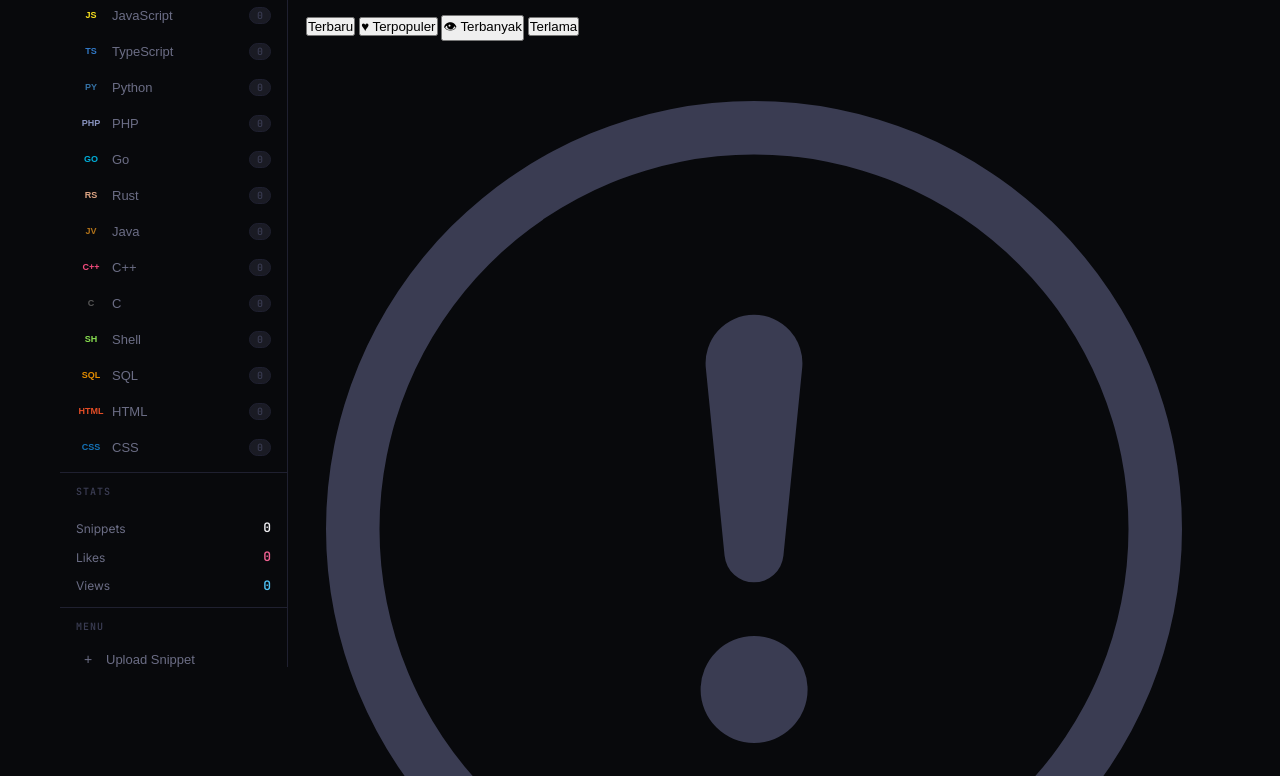
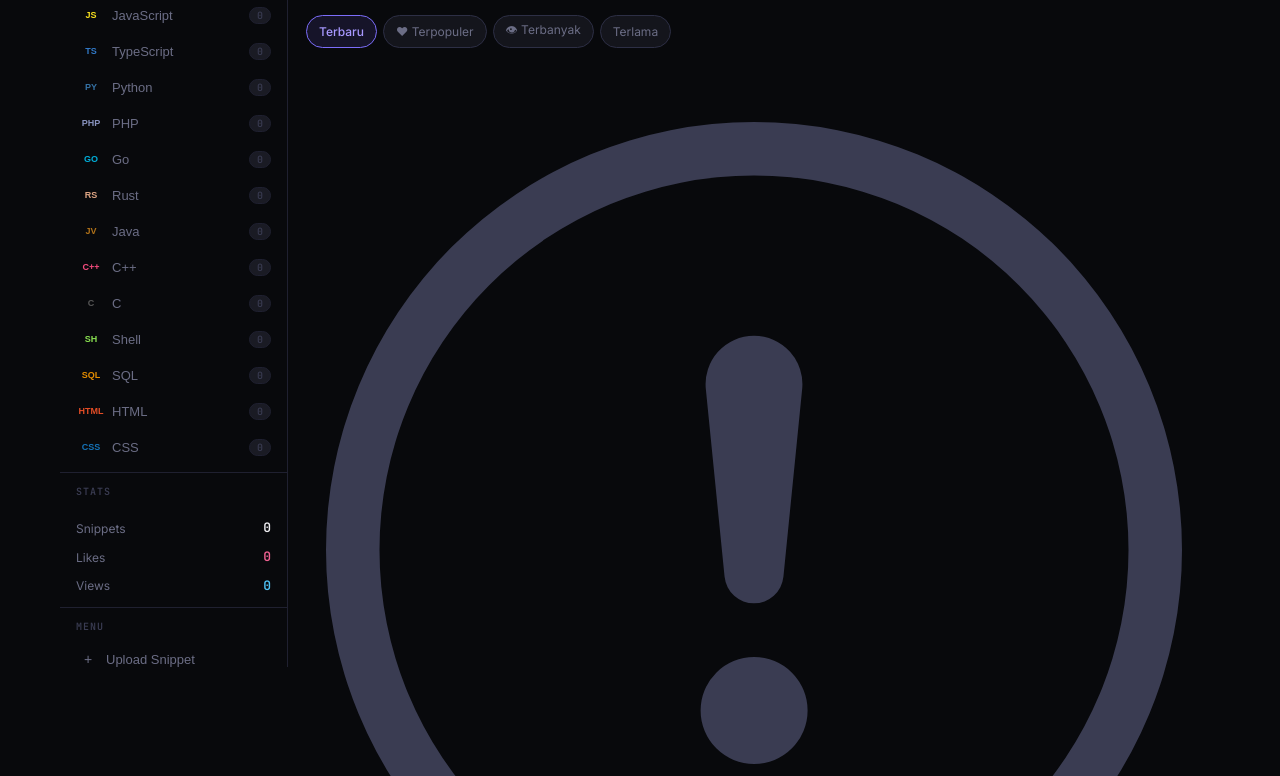
Before and after one commit to manzxy/ManzxyCodes, a website: page _app.html in a window 1280 px wide. Shown: the part 133-909 px from the top of the page. Drawn offline with nearby package versions, Linux system fonts and the light colour scheme; no server answers.

Commit message:
Update app.css

```diff
--- a/app.css
+++ b/app.css
@@ -547,3 +547,18 @@ img.splash-logo-mark{
   0%,100%{box-shadow:0 0 0 0 rgba(124,109,250,.35),0 8px 32px rgba(124,109,250,.2)}
   50%{box-shadow:0 0 0 16px rgba(124,109,250,0),0 12px 48px rgba(124,109,250,.3)}
 }
+
+/* ── SORT BAR */
+.sort-bar{
+  display:flex;gap:6px;padding:0 0 14px;flex-wrap:wrap;
+}
+.sort-btn{
+  padding:5px 12px;border-radius:20px;font-size:12px;font-family:var(--sans);
+  background:var(--bg2);border:1px solid var(--border2);color:var(--text2);
+  cursor:pointer;transition:all .15s;touch-action:manipulation;white-space:nowrap;
+}
+.sort-btn:hover{border-color:var(--accent);color:var(--al);}
+.sort-btn.on{background:rgba(124,109,250,.12);border-color:var(--accent);color:var(--al);font-weight:500;}
+
+/* ── LIKED indicator in list */
+.ss-like.liked{color:var(--pink);}
```
